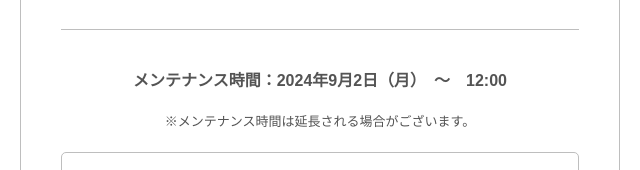
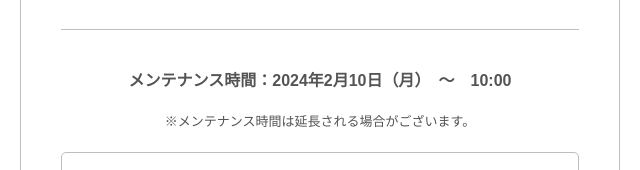
Before and after one commit to sakatanbo/sakatanbo.github.io, a plain HTML site: page science/maintenence/maintenance.html in a window 1280 px wide. Shown: the part 311-481 px from the top of the page, 320-960 px from the left. Drawn offline with Linux system fonts and the light colour scheme; files that its build step writes are made by us from their sources; a web font is replaced by a local one.

Commit message:
Update maintenance.html

```diff
--- a/science/maintenence/maintenance.html
+++ b/science/maintenence/maintenance.html
@@ -46,7 +46,7 @@
             <p style="padding: 5px">ご不便をお掛け致しますが、ご理解いただきますようお願い申し上げます。</p>
         </div>
         <section class="login--section text-center">
-          <h2 class="login--section--title">メンテナンス時間：2024年9月2日（月）　〜　12:00</h2>
+          <h2 class="login--section--title">メンテナンス時間：2024年2月10日（月）　〜　10:00</h2>
           <p>※メンテナンス時間は延長される場合がございます。</p>
         </section>
         <footer class="footer__panel">
```
